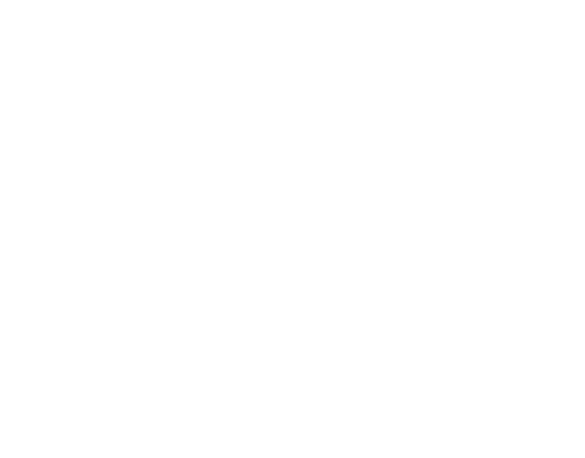
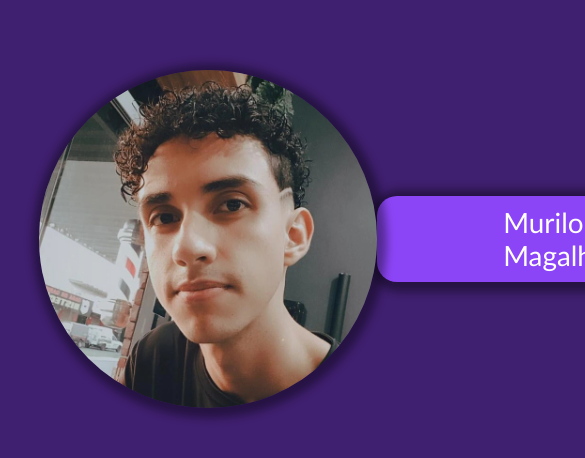
Before and after one commit to MuriloCode7/Portfolio, a plain HTML site: page index.html in a window 390 px wide. Shown: the top 458 px of the page, 585 px wide, since content can reach past the window. Drawn offline with nearby package versions, Linux system fonts and the light colour scheme.

Commit message:
checkpoint

```diff
--- a/index.html
+++ b/index.html
@@ -3,7 +3,27 @@
   <head>
     <meta charset="UTF-8" />
     <meta name="viewport" content="width=device-width, initial-scale=1.0" />
-    <title>Murilo Silva Magalhães - Portifólio</title>
+
+    <link
+      href="https://cdn.jsdelivr.net/npm/bootstrap@5.3.3/dist/css/bootstrap.min.css"
+      rel="stylesheet"
+      integrity="sha384-QWTKZyjpPEjISv5WaRU9OFeRpok6YctnYmDr5pNlyT2bRjXh0JMhjY6hW+ALEwIH"
+      crossorigin="anonymous"
+    />
+    <link rel="stylesheet" href="./styles.css" />
+    <title>Portifólio - Murilo Silva Magalhães</title>
   </head>
-  <body></body>
+  <body>
+    <div class="header">
+      <img class="photo" src="./media/photo.jpg" alt="Esse sou eu!" />
+
+      <h1>Murilo S. Magalhães</h1>
+    </div>
+
+    <script
+      src="https://cdn.jsdelivr.net/npm/bootstrap@5.3.3/dist/js/bootstrap.bundle.min.js"
+      integrity="sha384-YvpcrYf0tY3lHB60NNkmXc5s9fDVZLESaAA55NDzOxhy9GkcIdslK1eN7N6jIeHz"
+      crossorigin="anonymous"
+    ></script>
+  </body>
 </html>
--- a/styles.css
+++ b/styles.css
@@ -0,0 +1,53 @@
+:root {
+  --primary-color: #3f1f6f;
+  --medium-color: #6532b3;
+  --light-color: #8c45f6;
+}
+
+body {
+  background-color: var(--primary-color);
+  margin: 10%;
+  padding: 0;
+  display: flex;
+  color: white;
+}
+
+.header {
+  display: flex;
+  align-items: center;
+  margin-top: 10%;
+}
+
+h1 {
+  font-family: "Trebuchet MS", "Lucida Sans Unicode", "Lucida Grande",
+    "Lucida Sans", Arial, sans-serif;
+  font-size: 100;
+  background-color: var(--light-color);
+  margin-left: 30vh;
+  padding: 10px;
+  padding-left: 15vh;
+  border-radius: 20px;
+  box-shadow: 2px 2px 8px 8px rgba(0, 0, 0, 0.4);
+}
+
+.photo {
+  border-radius: 50%;
+  height: 40vh;
+  box-shadow: 2px 2px 8px 8px rgba(0, 0, 0, 0.4);
+  position: absolute;
+}
+
+/* Estilos para telas menores */
+@media screen and (max-width: 768px) {
+  .photo {
+    position: relative;
+  }
+  .header h1 {
+    margin: 0;
+  }
+
+  .header {
+    justify-content: center;
+    align-items: center;
+  }
+}
```
Also changed, not shown: media/photo.jpg (added).
